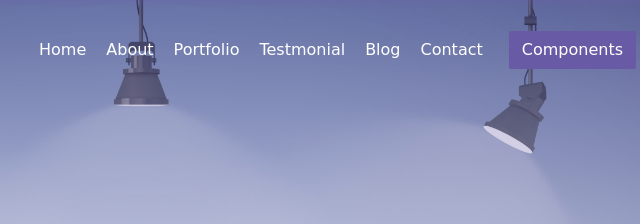
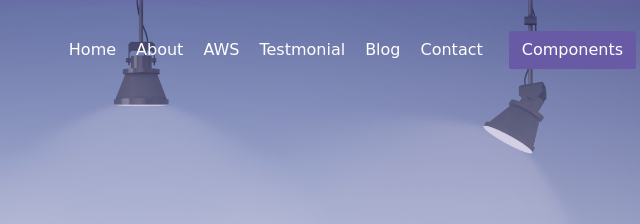
Before and after one commit to SakivV/demo-docker-jenkins, a plain HTML site: page webapp/index.html in a window 1280 px wide. Both pictures are taken after a click on the link 1180 px from the left and 50 px from the top of the page. Shown: the top 224 px of the page, 499-1139 px from the left. Drawn offline with nearby package versions, Linux system fonts and the light colour scheme; files that its build step writes are made by us from their sources; files whose address does not match are found by name; a web font is replaced by a local one.

Commit message:
modified app

```diff
--- a/webapp/index.html
+++ b/webapp/index.html
@@ -25,7 +25,7 @@
                     <a class="link" href="#about">About</a>
                 </li>
                 <li class="item">
-                    <a class="link" href="#portfolio">Portfolio</a>
+                    <a class="link" href="#portfolio">AWS</a>
                 </li>
                 <li class="item">
                     <a class="link" href="#testmonial">Testmonial</a>
```
